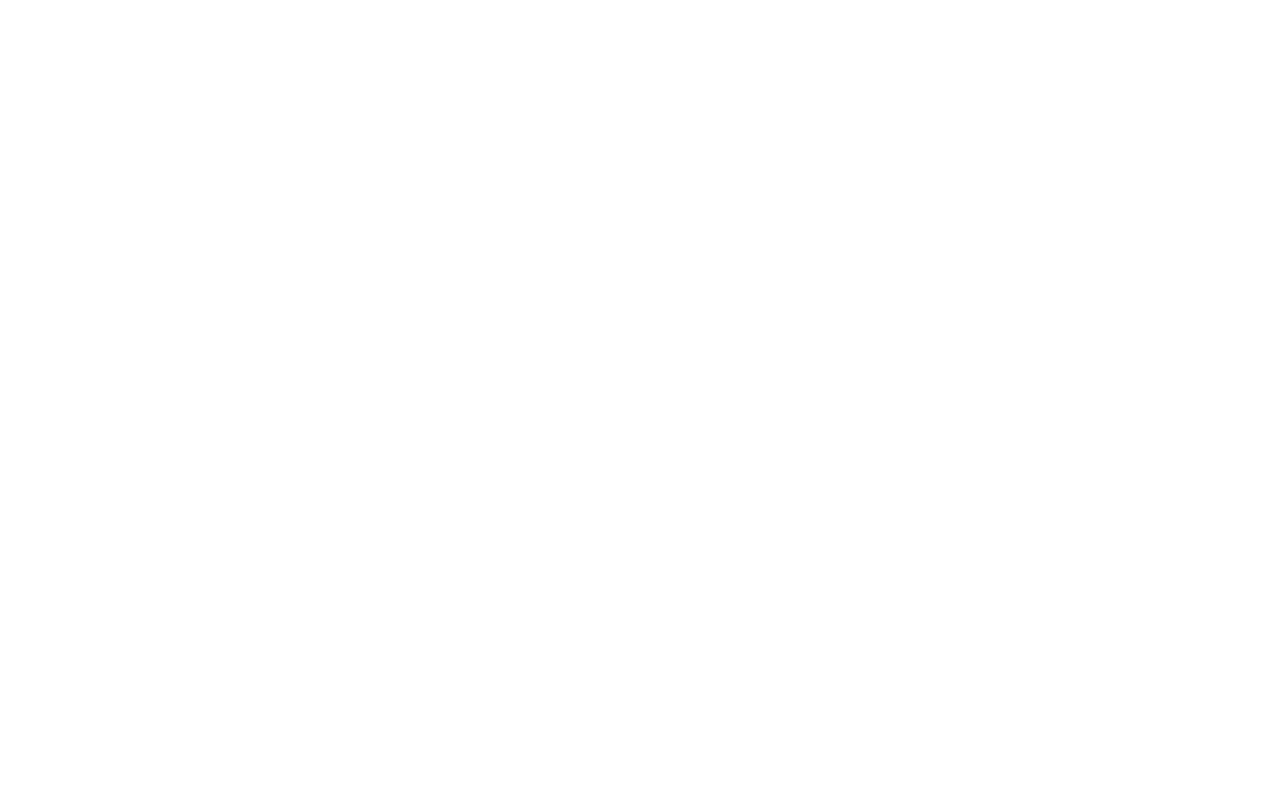
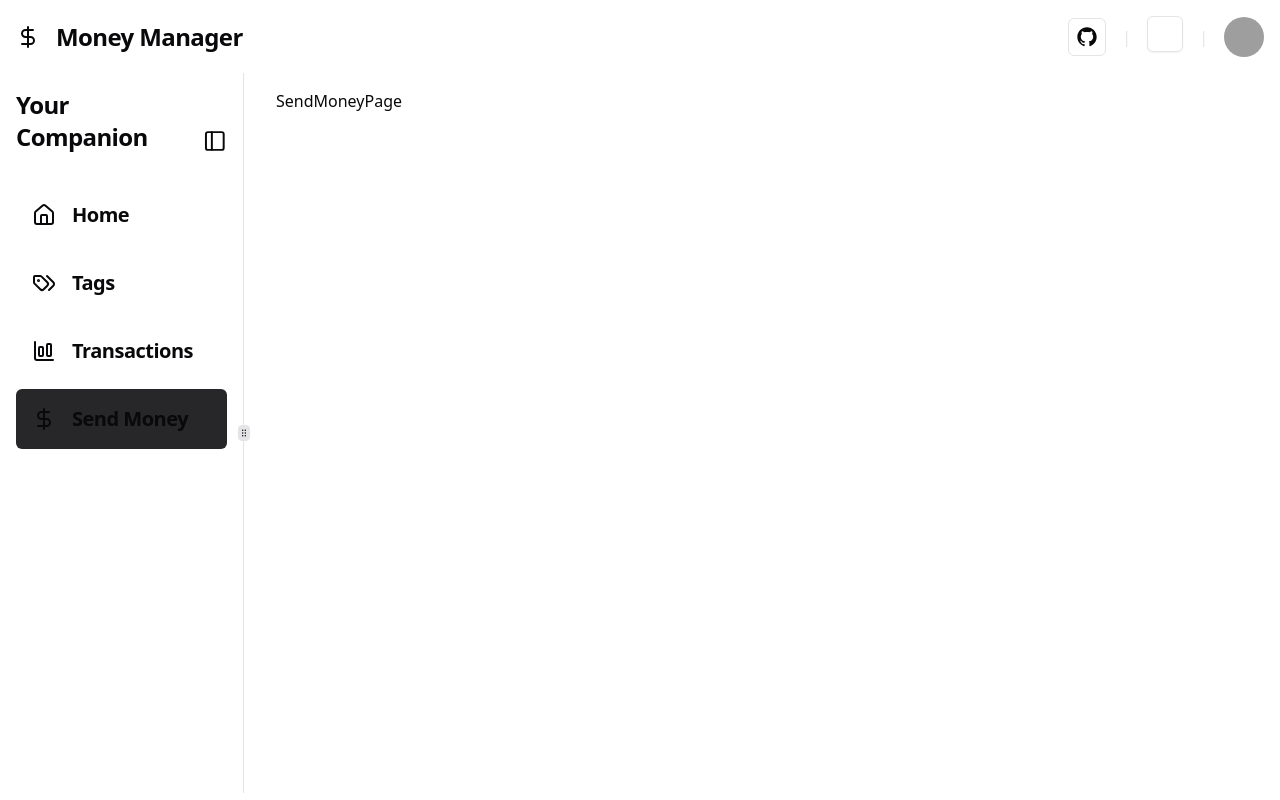
Before and after one commit to Akkilesh-A/Money-Manager, a React (Vite) app in the folder frontend/: page /send-money in a window 1280 px wide. Before the commit this address had no page. Built offline with nearby package versions, Linux system fonts and the light colour scheme; grey boxes are pictures that could not be loaded.

Commit message:
feat: add transactions and sendMoney routes

```diff
--- a/frontend/src/App.tsx
+++ b/frontend/src/App.tsx
@@ -5,7 +5,9 @@
   SignInPage,
   SignUpPage,
   ProfilePage,
-  TagsPage
+  TagsPage,
+  TransactionsPage,
+  SendMoneyPage
  } from "./pages"
 import { H1, Toaster } from "./components/ui"
 
@@ -24,6 +26,8 @@
           <Route path="/home" element={<LandingPage />} />
           <Route path="/profile" element={<ProfilePage />} />
           <Route path="/tags" element={<TagsPage />} />
+          <Route path="/transactions" element={<TransactionsPage />} />
+          <Route path="/send-money" element={<SendMoneyPage />} />
         </Routes>
       </ThemeProvider>
     </div>
--- a/frontend/src/pages/SendMoneyPage.tsx
+++ b/frontend/src/pages/SendMoneyPage.tsx
@@ -1,7 +1,8 @@
+import { Layout } from "../components"
 
 const SendMoneyPage = () => {
   return (
-    <div>SendMoneyPage</div>
+    <Layout>SendMoneyPage</Layout>
   )
 }
 
--- a/frontend/src/pages/TransactionsPage.tsx
+++ b/frontend/src/pages/TransactionsPage.tsx
@@ -1,6 +1,8 @@
+import { Layout } from "../components"
+
 const TransactionsPage = () => {
   return (
-    <div>TransactionsPage</div>
+    <Layout>TransactionsPage</Layout>
   )
 }
 
```
